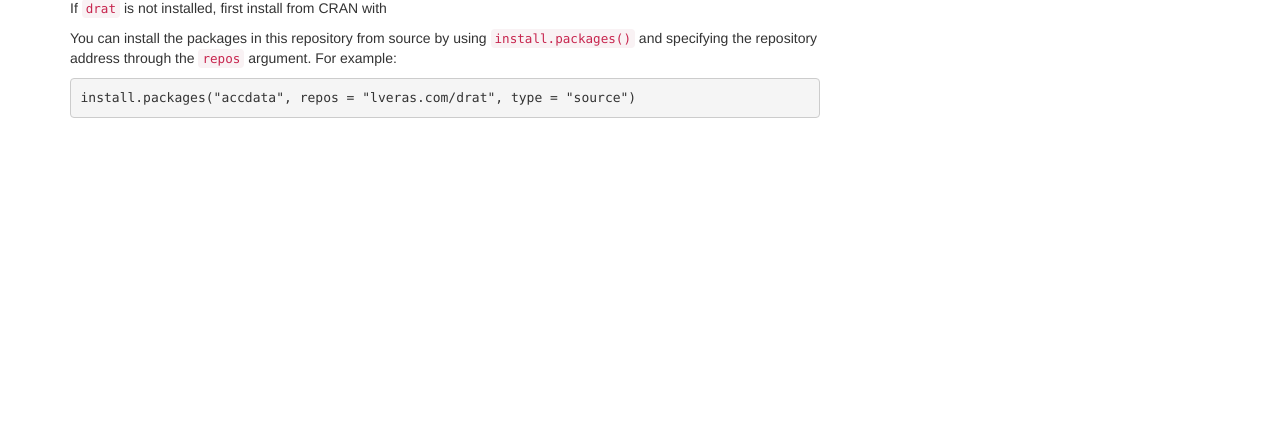
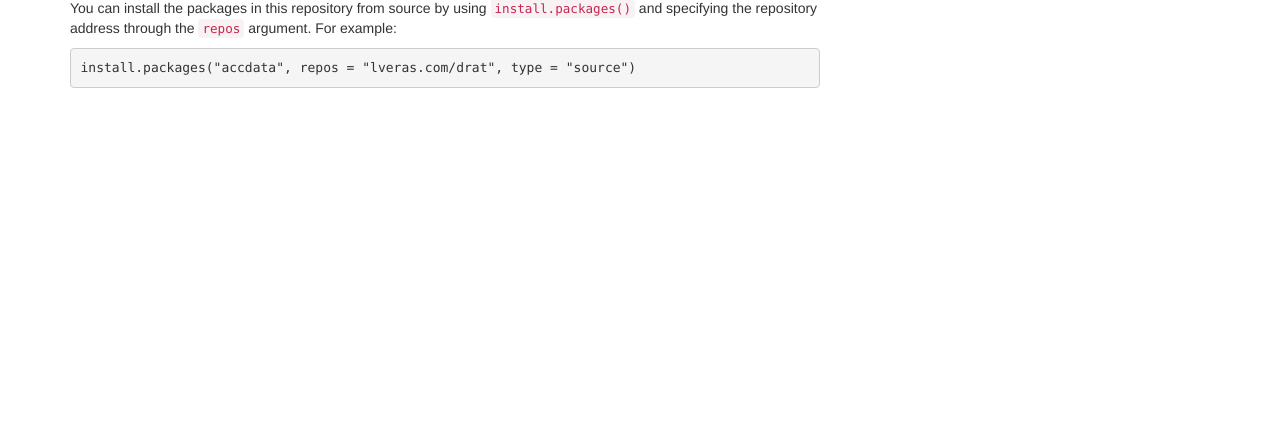
Before and after one commit to verasls/drat, a plain HTML site: page docs/index.html in a window 1280 px wide. Shown: the part 373-800 px from the top of the page. Drawn offline with nearby package versions, Linux system fonts and the light colour scheme.

Commit message:
Remove an unecessary part

```diff
--- a/docs/index.html
+++ b/docs/index.html
@@ -29,9 +29,6 @@
           </ul>
 
           <h2>Installation</h2>
-          <p>If <code>drat</code> is not installed, first install from
-            CRAN with</p>
-
           <p>You can install the packages in this repository from source by using <code>install.packages()</code> and specifying the repository address through the <code>repos</code> argument. For example:</p>
           <pre>install.packages("accdata", repos = "lveras.com/drat", type = "source")</pre>
         </div>
```
